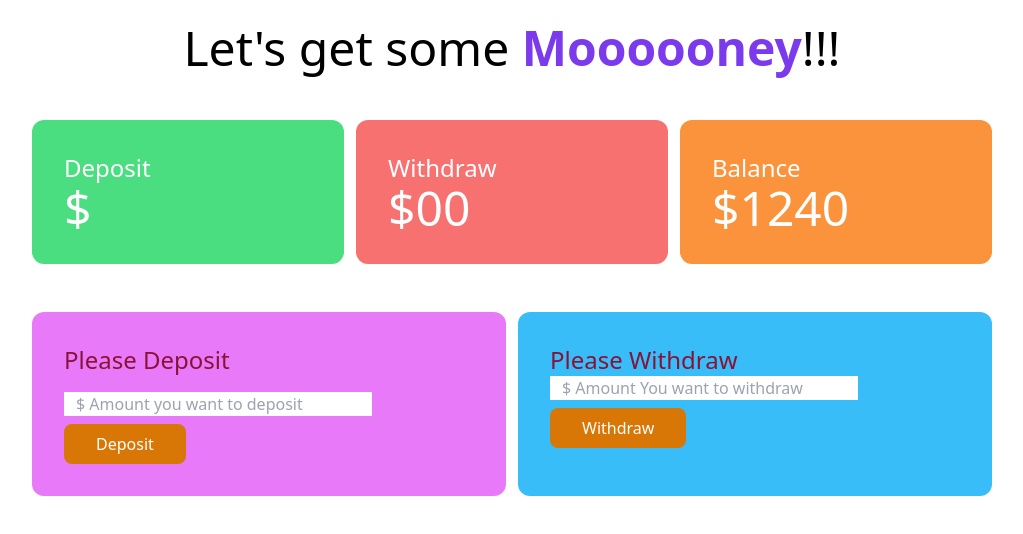
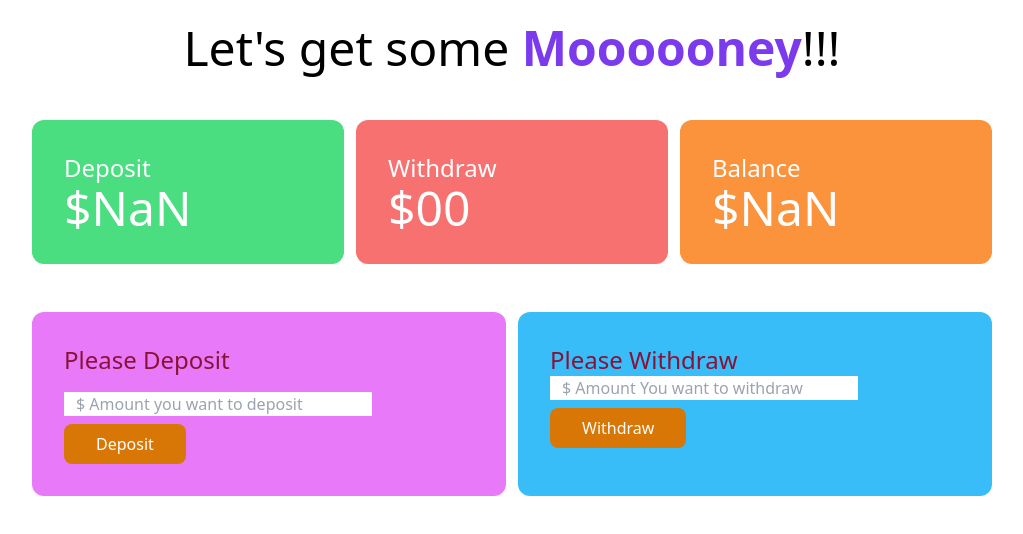
Before and after one commit to shafrinahamed97/baper-Bank-, a plain HTML site: page bank.html in a window 1280 px wide. Both pictures are taken after a click on the button "Deposit". Shown: the whole page, without its empty margins (128-1151 px from the left). Drawn offline with nearby package versions, Linux system fonts and the light colour scheme.

Commit message:
finishe deposit js

```diff
--- a/bank.html
+++ b/bank.html
@@ -27,7 +27,7 @@
           </div>
           <div class="bg-orange-400 p-8 rounded-xl">
             <h4 class="text-2xl">Balance</h4>
-            <h2 class="text-5xl">$1240</h2>
+            <h2 class="text-5xl">$<span id="balance-total">1240</span></h2>
 
 
       </div>
--- a/deposit.js
+++ b/deposit.js
@@ -4,13 +4,38 @@ document.getElementById('btn-deposit').addEventListener('click', function()
     // step-2: get the deposit amount from the deposit input field
     // For input field use value to the value inside the input field
     const depositFiled = document.getElementById('deposit-filed');
-    const depositAmount = depositFiled.value;
+    const newDepositAmountString = depositFiled.value;
+    const newDepositAmount = parseFloat(newDepositAmountString);
 
     // step-3: get the current deposit total
     // for non-input (element other input, textarea) use innerText to get the text
      const depositTotalElement = document.getElementById('deposit-total') ;
-     const depositTotal = depositTotalElement.innerText;
-     depositTotalElement.innerText = depositAmount;
+     const previousDepositTotalString = depositTotalElement.innerText;
+     const previousDepositTotal = parseFloat(previousDepositTotalString);
+
+     //step-4: add number to set the total deposit
+
+     const currentDepositTotal = previousDepositTotal+newDepositAmount;
+     // step-4.1: set the deposit total
+
+     depositTotalElement.innerText = currentDepositTotal;
+
+     // step-5: get balance current total
+     const balanceTotalElement = document.getElementById('balance-total');
+     const previousBalanceTotalString = balanceTotalElement.innerText;
+     const previousBalanceTotal = parseFloat(previousDepositTotalString);
+
+     //step-6: calculate current total balance
+     const currentBalanceTotal = previousBalanceTotal + newDepositAmount;
+
+     // 6.1: set the balance total
+     balanceTotalElement.innerText = currentBalanceTotal;
+
+
+
+
+     //step-7: clear the deposit field
+     depositFiled.value = '';
 
 
 })
```
